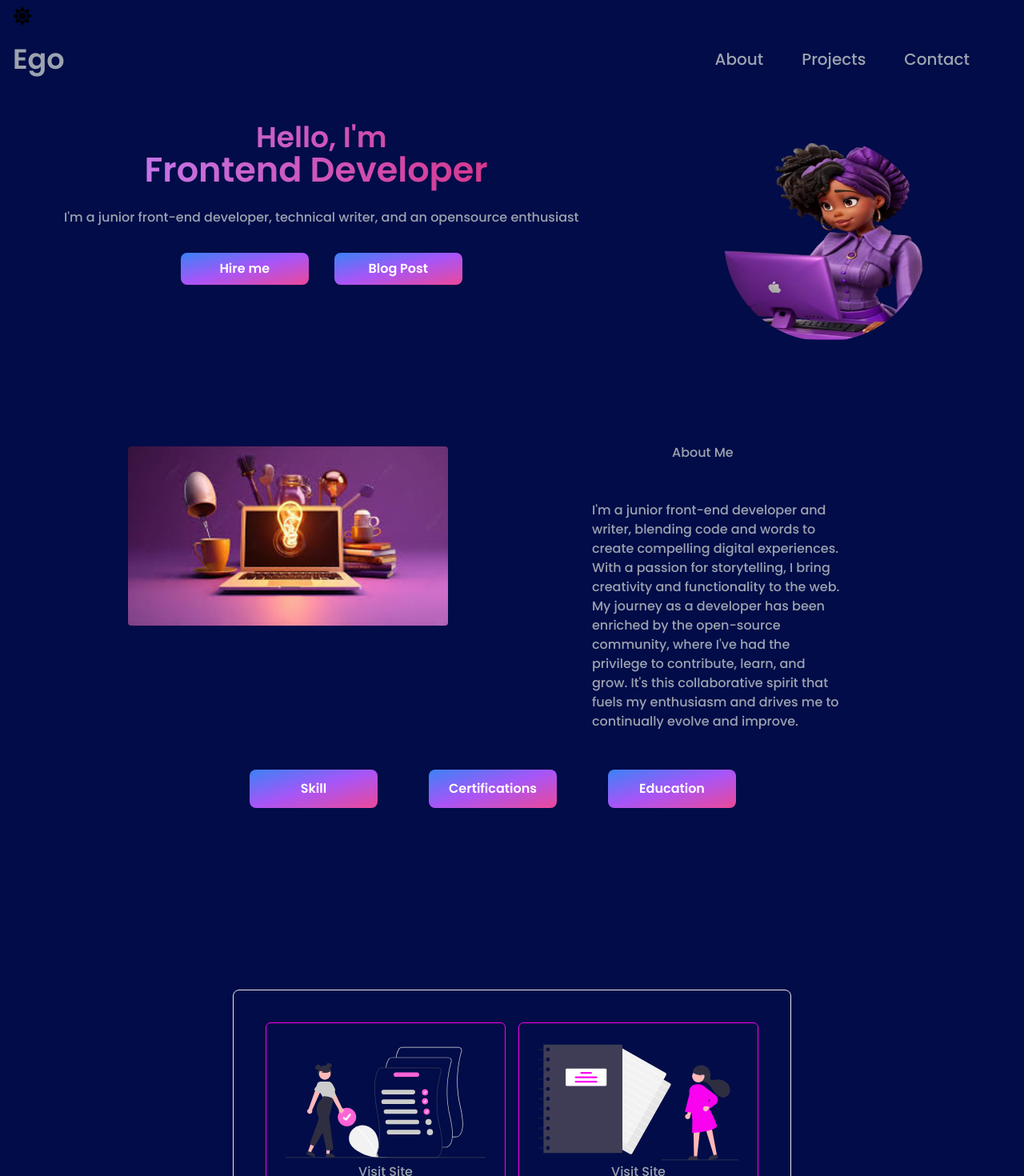
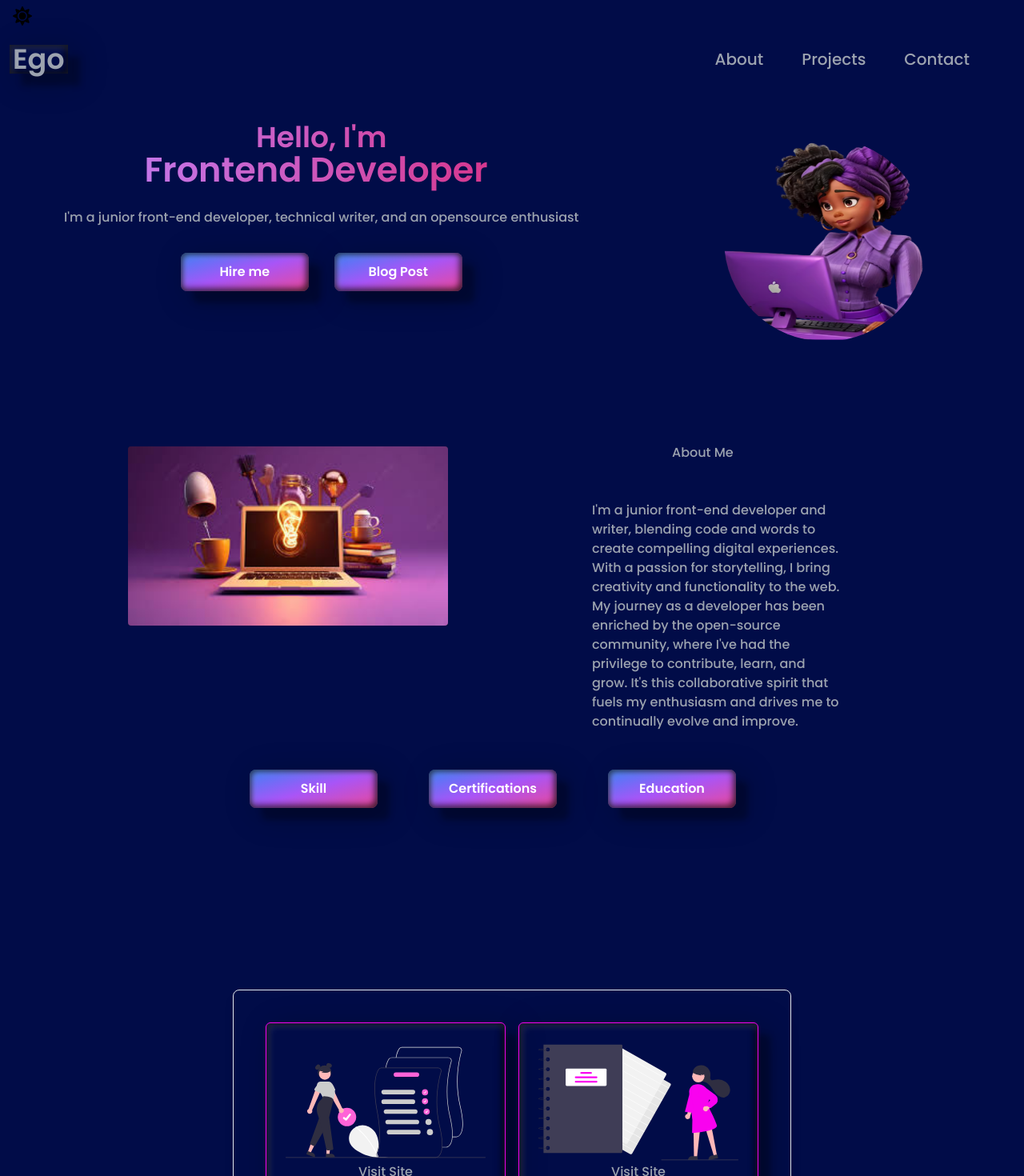
Before and after one commit to Nwakaego-Ego/Portfolio, a Next.js app: page /header in a window 1280 px wide. Shown: the top 1470 px of the page at 80% size. Built offline with nearby package versions, Linux system fonts and the light colour scheme.

Commit message:
change the button styling

```diff
--- /dev/null
+++ b/src/app/Pages/About/about.css
@@ -0,0 +1,6 @@
+.img-about {
+  box-shadow: 15px 15px 7px rgba(0, 0, 0, 0.25),
+    10px 8px 40px rgba(0, 0, 0, 0.25), inset 3px 3px 6px rgba(0, 0, 0, 0.5),
+    inset 3px 3px 10px rgba(255, 255, 255, 0.2),
+    inset -3px -3px 8px rgba(0, 0, 0, 0.75);
+}
--- a/src/app/Pages/About/about.jsx
+++ b/src/app/Pages/About/about.jsx
@@ -1,4 +1,5 @@
 import Image from "next/image";
+import "./about.css";
 
 const About = () => {
   return (
@@ -19,7 +20,7 @@ const About = () => {
               height={300}
               layout="fit"
               objectFit="cover"
-              className="mx-auto rounded "
+              className="mx-auto rounded img-about"
             />
           </div>
         </div>
--- /dev/null
+++ b/src/app/components/ListDropDown/listDrop.css
@@ -0,0 +1,10 @@
+.btn-list {
+  box-shadow: 15px 15px 7px rgba(0, 0, 0, 0.25),
+    10px 8px 40px rgba(0, 0, 0, 0.25), inset 3px 3px 6px rgba(0, 0, 0, 0.5),
+    inset 3px 3px 10px rgba(255, 255, 255, 0.2),
+    inset -3px -3px 8px rgba(0, 0, 0, 0.75);
+}
+
+.btn-list:hover {
+  background: linear-gradient(to bottom right, #e83e8c, #6f42c1, #3490dc);
+}
--- a/src/app/components/ListDropDown/listDropDown.jsx
+++ b/src/app/components/ListDropDown/listDropDown.jsx
@@ -1,4 +1,5 @@
 import React, { useState } from "react";
+import "./listDrop.css";
 
 const listDropDown = ({ btnText, lists }) => {
   const [dropDownVisible, setDropDownVisible] = useState(false);
@@ -12,7 +13,7 @@ const listDropDown = ({ btnText, lists }) => {
       <div className="w-52 h-[180px] ">
         <button
           onClick={toggleDropDown}
-          className="w-40 h-12 block lg:inline-block bg-gradient-to-br from-blue-500 via-purple-500 to-pink-500 hover:bg-slate-200 text-white font-bold py-2 px-4 rounded-lg mb-2"
+          className="btn-list w-40 h-12 block lg:inline-block bg-gradient-to-br from-blue-500 via-purple-500 to-pink-500 hover:bg-slate-200 text-white font-bold py-2 px-4 rounded-lg mb-2"
         >
           {btnText}
         </button>
--- a/src/app/components/MiniSeries/miniSeries.css
+++ b/src/app/components/MiniSeries/miniSeries.css
@@ -12,6 +12,10 @@
   width: calc(25% - 40px);
 }
 
+.mini-container:hover {
+  background: linear-gradient(to bottom right, #e83e8c, #6f42c1, #3490dc);
+}
+
 .flex-wrap {
   margin: -20px;
 }
--- a/src/app/components/Navbar/navbar.css
+++ b/src/app/components/Navbar/navbar.css
@@ -1,3 +1,10 @@
+.ego {
+  box-shadow: 15px 15px 7px rgba(0, 0, 0, 0.25),
+    10px 8px 40px rgba(0, 0, 0, 0.25), inset 3px 3px 6px rgba(0, 0, 0, 0.5),
+    inset 3px 3px 10px rgba(255, 255, 255, 0.2),
+    inset -3px -3px 8px rgba(0, 0, 0, 0.75);
+}
+
 .navbar {
   color: #fff;
   padding: 12px;
--- a/src/app/components/Navbar/navbar.js
+++ b/src/app/components/Navbar/navbar.js
@@ -15,7 +15,7 @@ const Navbar = () => {
         <div className="container mx-auto flex justify-between items-center">
           <a
             href="/"
-            className="text-xl  font-bold lg:text-[35px] p-8 lg:p-1 text-gray-400"
+            className=" ego text-xl  font-bold lg:text-[35px] p-8 lg:p-1 text-gray-400"
           >
             Ego
           </a>
--- a/src/app/components/Projects/project.css
+++ b/src/app/components/Projects/project.css
@@ -5,6 +5,11 @@
   box-shadow: 0 2px 4px rgba(0, 0, 0, 0.1);
   transition: transform 0.2s ease;
   cursor: pointer;
+
+  box-shadow: 15px 15px 7px rgba(0, 0, 0, 0.25),
+    10px 8px 40px rgba(0, 0, 0, 0.25), inset 3px 3px 6px rgba(0, 0, 0, 0.5),
+    inset 3px 3px 10px rgba(255, 255, 255, 0.2),
+    inset -3px -3px 8px rgba(0, 0, 0, 0.75);
 }
 
 .card:hover {
--- /dev/null
+++ b/src/app/header/header.css
@@ -0,0 +1,15 @@
+.btn-hire,
+.btn-blog {
+  box-shadow: 15px 15px 7px rgba(0, 0, 0, 0.25),
+    10px 8px 40px rgba(0, 0, 0, 0.25), inset 3px 3px 6px rgba(0, 0, 0, 0.5),
+    inset 3px 3px 10px rgba(255, 255, 255, 0.2),
+    inset -3px -3px 8px rgba(0, 0, 0, 0.75);
+}
+
+.btn-blog:hover {
+  background: linear-gradient(to bottom right, #e83e8c, #6f42c1, #3490dc);
+}
+
+.btn-hire:hover {
+  background: linear-gradient(to bottom right, #e83e8c, #6f42c1, #3490dc);
+}
--- a/src/app/header/page.jsx
+++ b/src/app/header/page.jsx
@@ -10,6 +10,7 @@ import Contact from "../Pages/Contact/contact";
 import ListDropDown from "../components/ListDropDown/listDropDown";
 import { dropDownData } from "@/data";
 import MiniSeries from "../components/MiniSeries/miniSeries";
+import "./header.css";
 
 const header = () => {
   const [isDarkMode, setDarkMode] = useState(false);
@@ -58,7 +59,7 @@ const header = () => {
               I'm a junior front-end developer, technical writer, and an
               opensource enthusiast
             </div>
-            <button className="w-40 relative mt-8 bg-gradient-to-br from-blue-500 via-purple-500 to-pink-500 hover:bg-slate-200 text-white font-bold py-2 px-4 rounded-lg m-4">
+            <button className=" btn-hire w-40 h-12 relative mt-8 bg-gradient-to-br from-blue-500 via-purple-500 to-pink-500 hover:bg-slate-200 text-white font-bold py-2 px-4 rounded-lg m-4">
               {" "}
               <a
                 href="https://drive.google.com/file/d/1L7VtZxTMGgRT4xfhg8vjfmt7Eo0ff8oc/view?usp=sharing"
@@ -69,7 +70,7 @@ const header = () => {
                 Hire me
               </a>
             </button>
-            <button className="w-40 mt-8 bg-gradient-to-br from-blue-500 via-purple-500 to-pink-500 hover:bg-slate-200 text-white font-bold py-2 px-4 rounded-lg m-4">
+            <button className=" btn-blog w-40 h-12 mt-8 bg-gradient-to-br from-blue-500 via-purple-500 to-pink-500 hover:bg-slate-200 text-white font-bold py-2 px-4 rounded-lg m-4">
               {" "}
               <a
                 href="https://ego.hashnode.dev/?source=top_nav_blog_home"
@@ -91,7 +92,7 @@ const header = () => {
                 height={200}
                 layout="fit"
                 objectFit="cover"
-                className="rounded-full w-60 h-60 lg:w-64 lg:h-64 border lg:ml-8 border-transparent absolute transform -translate-x-1/2 -translate-y-1/2 left-1/2"
+                className=" rounded-full w-60 h-60 lg:w-64 lg:h-64 border lg:ml-8 border-transparent absolute transform -translate-x-1/2 -translate-y-1/2 left-1/2"
               />
             </div>
           </div>
@@ -99,8 +100,6 @@ const header = () => {
       </div>
       <About />
       <div className="flex flex-col items-center lg:flex-row justify-center mx-auto  lg:space-x-4   lg:ml-0">
-        {/* <Skills /> <Education />
-        <Certifications /> */}
         {dropDownData.map((item) => {
           return (
             <ListDropDown
```
